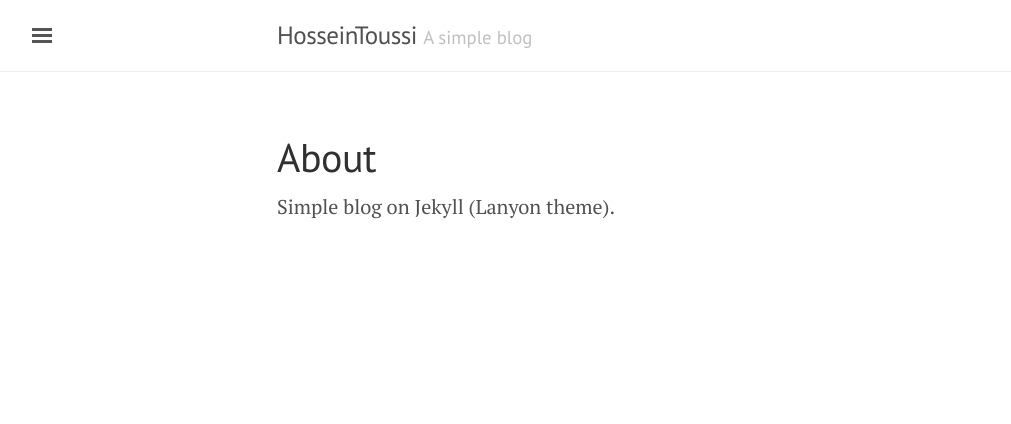
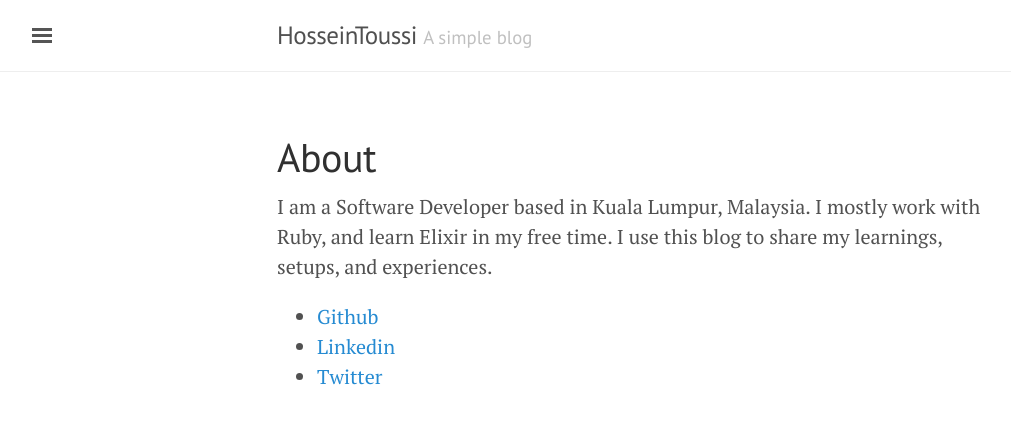
Before and after one commit to hosseintoussi/hosseintoussi.github.io, a Jekyll site: the page built from about.md, in a window 1280 px wide. Shown: the top 424 px of the page, without its empty margins (3-1014 px from the left). Built offline with Jekyll 4.4.1, drawn with Linux system fonts in a browser that asks for light colours.

Commit message:
added a simple about me

```diff
--- a/about.md
+++ b/about.md
@@ -3,4 +3,8 @@ layout: page
 title: About
 ---
 
-Simple blog on Jekyll (Lanyon theme).
+I am a Software Developer based in Kuala Lumpur, Malaysia. I mostly work with Ruby, and learn Elixir in my free time. I use this blog to share my learnings, setups, and experiences.
+
+- [Github](https://github.com/hosseintoussi)
+- [Linkedin](https://www.linkedin.com/in/hossein-lessan-toussi-a960976b)
+- [Twitter](https://twitter.com/saeed_toussi)
```
Also changed, not shown: 5 other files.
